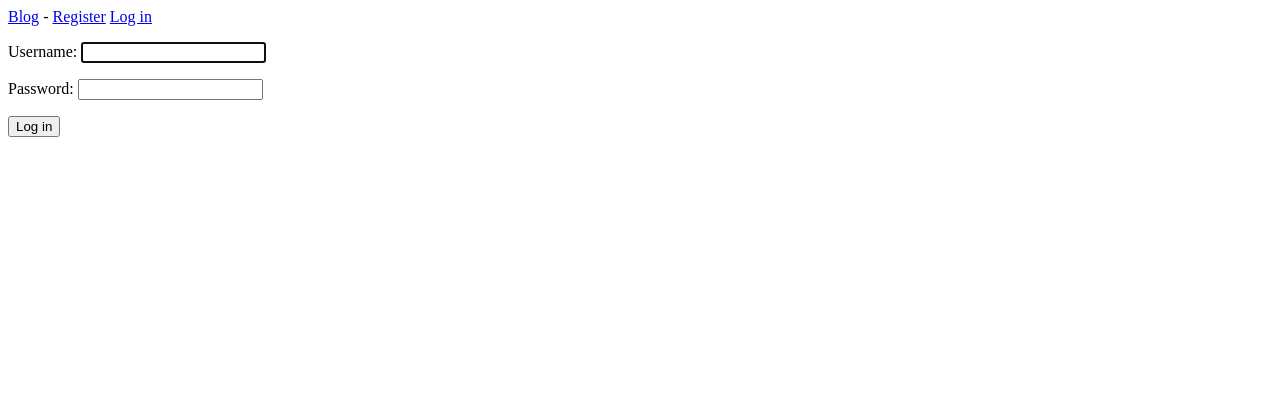
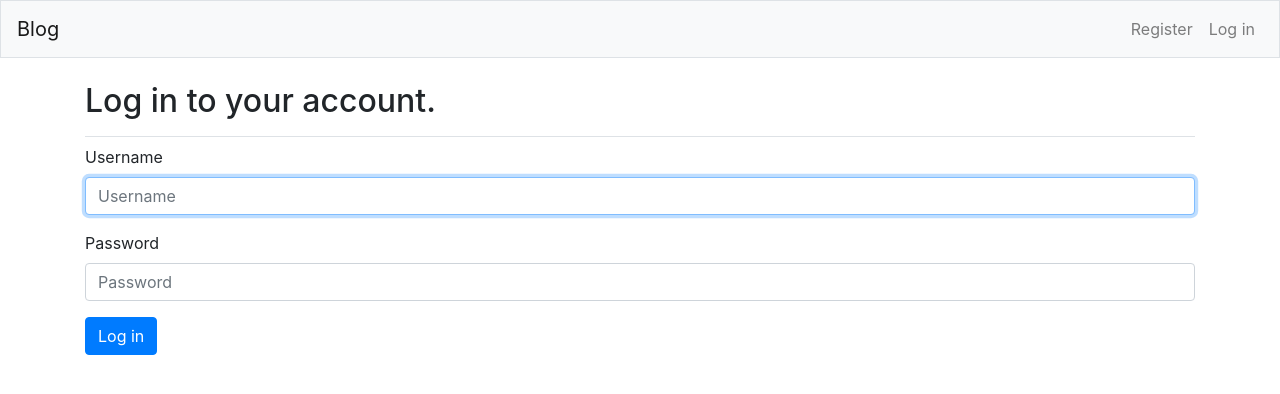
Before and after one commit to Ahmed-Developer/Blog, a Django app: page /users/login/?next=/new_blog_post/ in a window 1280 px wide. Shown: the top 394 px of the page. Run offline with Django 3.2, Linux system fonts and the light colour scheme; some libraries are stand-ins or nearby versions.

Commit message:
Completed styling Blog app.

```diff
--- a/blog/settings.py
+++ b/blog/settings.py
@@ -34,6 +34,9 @@ INSTALLED_APPS = [
     # My apps
     'blogs',
     'users',
+
+    # Third party apps.
+    'bootstrap4',
 
     # Default django apps.
     'django.contrib.admin',
--- a/blogs/templates/blogs/base.html
+++ b/blogs/templates/blogs/base.html
@@ -1,13 +1,54 @@
-  <p>
-   <a href="{% url 'blogs:index' %}">Blog</a> -
-   {% if user.is_authenticated %}
-     Hello, {{ user.username }}.
-     <a href="{% url 'users:logout' %}">Log out</a>
-   {% else %}
-     <a href="{% url 'users:register' %}">Register</a>
+  {% load bootstrap4 %}
 
-     <a href="{% url 'users:login' %}">Log in</a>
-   {% endif %}
-  </p>
+  <!doctype html>
+  <html lang="en">
+  <head>
+    <meta charset="utf-8">
+    <meta name="viewport" content="width=device-width, initial-scale=1, shrink-to-fit=no">
+    <title>Blog</title>
 
-  {% block content %}{% endblock content %}
+    {% bootstrap_css %}
+    {% bootstrap_javascript jquery='full' %}
+
+  </head>
+  <body>
+
+  <nav class="navbar navbar-expand-md navbar-light bg-light mb-4 border">
+
+   <a class="navbar-brand" href="{% url 'blogs:index'%}">Blog</a>
+
+   <button class="navbar-toggler" type="button" data-toggle="collapse" data-target="#navbarCollapse" aria-controls="navbarCollapse" aria-expanded="false" aria-label="Toggle navigation">
+     <span class="navbar-toggler-icon"></span>
+   </button>
+         <div class="collapse navbar-collapse" id="navbarCollapse">
+           <ul class="navbar-nav ml-auto">
+             {% if user.is_authenticated %}
+               <li class="nav-item">
+                 <span class="navbar-text">Hello, {{ user.username }}.</span>
+               </li>
+               <li class="nav-item">
+                 <a class="nav-link" href="{% url 'users:logout' %}">Log out</a>
+               </li>
+             {% else %}
+               <li class="nav-item">
+                 <a class="nav-link" href="{% url 'users:register' %}">Register</a>
+               </li>
+               <li class="nav-item">
+                 <a class="nav-link" href="{% url 'users:login' %}">Log in</a></li>
+             {% endif %}
+           </ul>
+         </div>
+
+   </nav>
+
+   <main role="main" class="container">
+    <div class="pb-2 mb-2 border-bottom">
+      {% block page_header %}{% endblock page_header %}
+    </div>
+    <div>
+      {% block content %}{% endblock content %}
+    </div>
+   </main>
+
+ </body>
+</html>
--- a/users/templates/registration/login.html
+++ b/users/templates/registration/login.html
@@ -1,17 +1,19 @@
   {% extends "blogs/base.html" %}
+  {% load bootstrap4 %}
+
+  {% block page_header %}
+    <h2>Log in to your account.</h2>
+  {% endblock page_header %}
+
 
   {% block content %}
-
-    {% if form.errors %}
-      <p>Your username and password didn't match. Please try again.</p>
-    {% endif %}
-
-    <form method="post" action="{% url 'users:login' %}">
+    <form method="post" action="{% url 'users:login' %}" class="form">
 
        {% csrf_token %}
-       {{ form.as_p }}
-
-      <button name="submit">Log in</button>
+       {% bootstrap_form form %}
+       {% buttons %}
+         <button name="submit" class="btn btn-primary">Log in</button>
+       {% endbuttons %}
       <input type="hidden" name="next" value="{% url 'blogs:index' %}" />
 
     </form>
```
Also changed, not shown: blogs/templates/blogs/edit_blog_post.html (+10 -6 lines), blogs/templates/blogs/new_blog_post.html (+10 -5 lines), users/templates/registration/register.html (+6 -4 lines), db.sqlite3.
